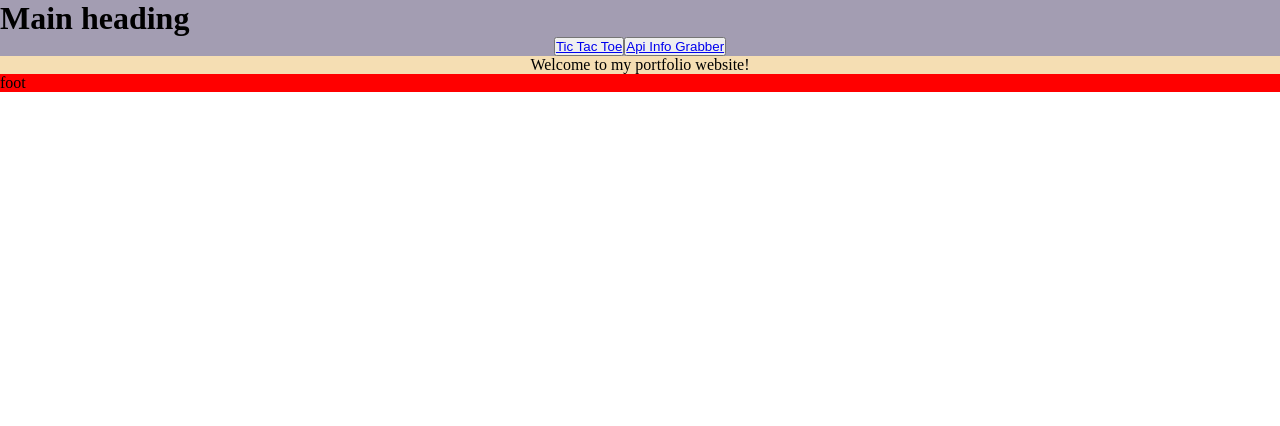
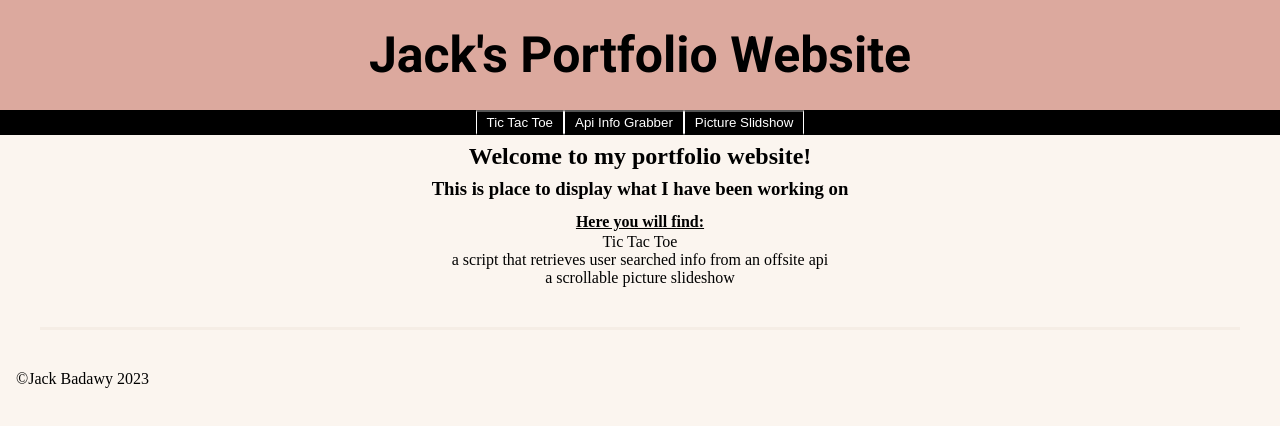
Before and after one commit to JackBadawy/Jack.Badawy-portfolio-website, a plain HTML site: page index.html in a window 1280 px wide. Drawn offline with Linux system fonts and the light colour scheme.

Commit message:
updated portfolio

```diff
--- a/api_infograbber.css
+++ b/api_infograbber.css
@@ -28,6 +28,7 @@
   /* left: -30%; */
   /* margin-right: auto; */
   border: 1px solid black;
+  margin-bottom: 5vh;
 }
 
 #name-paragraph {
--- a/index.html
+++ b/index.html
@@ -9,18 +9,31 @@
   </head>
   <body>
     <header>
-      <h1>Main heading</h1>
+      <h1>Jack's Portfolio Website</h1>
       <nav>
-        <button>
+        <button id="nav-button">
           <a href="tictactoe.html">Tic Tac Toe</a>
         </button>
-        <button>
+        <button id="nav-button">
           <a href="api_infograbber.html">Api Info Grabber</a>
+        </button>
+        <button id="nav-button">
+          <a href="pic_slideshow.html">Picture Slidshow</a>
         </button>
       </nav>
     </header>
-    <main><p>Welcome to my portfolio website!</p></main>
+    <main id="home-main">
+      <h2>Welcome to my portfolio website!</h2>
+      <h3>This is place to display what I have been working on</h3>
+      <h4>Here you will find:</h4>
+      <p>Tic Tac Toe</p>
+      <p>a script that retrieves user searched info from an offsite api</p>
+      <p>a scrollable picture slideshow</p>
+    </main>
     <!--write what you currently have on this portfolio-->
-    <footer>foot</footer>
+    <footer>
+      <hr />
+      <p id="copy-paragraph">&copy;Jack Badawy 2023</p>
+    </footer>
   </body>
 </html>
--- a/main.css
+++ b/main.css
@@ -1,12 +1,50 @@
+@import url("https://fonts.googleapis.com/css2?family=Lato:wght@300&family=Roboto:wght@700&display=swap");
+
+/* @font-face {
+  font-family: Roboto;
+  src: url();
+} */
+
 * {
   padding: 0;
   margin: 0;
 }
 
+:root {
+  /*  Colours */
+  --header_clr: #dca99e;
+  --nav_clr: #000;
+  --body_clr: #fbf5ef; /* bone white */
+  --hr_clr: #f5ede5;
+}
+
+h1 {
+  margin-top: 2vh;
+  margin-bottom: 2vh;
+  text-align: center;
+  padding: 10px;
+  font-size: 50px;
+}
+
+h2,
+h3 {
+  padding-bottom: 0.5rem;
+}
+
+h4 {
+  padding: 2px;
+  padding-top: 5px;
+  text-decoration: underline;
+}
+
 header {
-  background-color: rgb(163, 157, 178);
+  background-color: var(--header_clr);
   display: flex;
   flex-wrap: wrap;
+  min-height: 9vh;
+  position: relative;
+  font-family: roboto;
+  font-size: larger;
 }
 
 nav {
@@ -16,22 +54,66 @@ nav {
   justify-content: center;
   align-items: center;
   position: relative;
+  background-color: var(--nav_clr);
+  min-height: 25px;
+  max-height: 5vh;
+}
+
+#nav-button {
+  border-radius: 0%;
+  min-height: 25px;
+
+  background-color: var(--nav_clr);
+  border-left: 1px solid #fff;
+  border-right: 1px solid #fff;
+}
+
+#nav-button:hover {
+  background-color: #383838;
+}
+
+a {
+  text-decoration: none;
+  color: #fff;
+  padding: 10px;
 }
 
 h1 {
   flex-basis: 100%;
 }
 
+#home-main {
+  display: block;
+  text-align: center;
+}
+
+body {
+  background-color: var(--body_clr);
+}
+
 main {
-  background-color: wheat; /* potentially delete all but backgorund color */
   display: flex;
   flex-wrap: wrap;
   flex-direction: row;
   justify-content: center;
+  margin-top: 1vh;
+  /* min-height: 80vh; /*consider making smaller */
 }
 
-footer {
+hr {
+  margin: 5vh;
+  /* color: var(--hr_clr);*/
+  height: 3px;
+  border: 1px;
+  background-color: var(--hr_clr);
+}
+
+/*footer {
   background-color: red;
+}*/
+
+#copy-paragraph {
+  margin-left: 2vh;
 }
 
 .ticbox {
--- /dev/null
+++ b/pic_slideshow.css
@@ -0,0 +1,96 @@
+* {
+  box-sizing: border-box;
+}
+
+/* Slideshow container */
+.slideshow-container {
+  max-width: 1000px;
+  position: relative;
+  margin: auto;
+}
+
+/* Hide the images by default */
+.mySlides {
+  display: none;
+}
+
+/* Next & previous buttons */
+.prev,
+.next {
+  cursor: pointer;
+  position: absolute;
+  top: 50%;
+  width: auto;
+  margin-top: -22px;
+  padding: 16px;
+  color: white;
+  font-weight: bold;
+  font-size: 18px;
+  transition: 0.6s ease;
+  border-radius: 0 3px 3px 0;
+  user-select: none;
+}
+
+/* Position the "next button" to the right */
+.next {
+  right: 0;
+  border-radius: 3px 0 0 3px;
+}
+
+/* On hover, add a black background color with a little bit see-through */
+.prev:hover,
+.next:hover {
+  background-color: rgba(0, 0, 0, 0.8);
+}
+
+/* Caption text */
+.text {
+  color: #f2f2f2;
+  font-size: 15px;
+  padding: 8px 12px;
+  position: absolute;
+  bottom: 8px;
+  width: 100%;
+  text-align: center;
+}
+
+/* Number text (1/3 etc) */
+.numbertext {
+  color: #f2f2f2;
+  font-size: 12px;
+  padding: 8px 12px;
+  position: absolute;
+  top: 0;
+}
+
+/* The dots/bullets/indicators */
+.dot {
+  cursor: pointer;
+  height: 15px;
+  width: 15px;
+  margin: 0 2px;
+  background-color: #bbb;
+  border-radius: 50%;
+  display: inline-block;
+  transition: background-color 0.6s ease;
+}
+
+.active,
+.dot:hover {
+  background-color: #717171;
+}
+
+/* Fading animation */
+.fade {
+  animation-name: fade;
+  animation-duration: 1.5s;
+}
+
+@keyframes fade {
+  from {
+    opacity: 0.4;
+  }
+  to {
+    opacity: 1;
+  }
+}
```
Also changed, not shown: api_infograbber.html (+10 -4 lines), pic_slideshow.html (added, +67 -0 lines), pic_slideshow.js (added, +31 -0 lines), tictactoe.html (+9 -3 lines), tictactoe.js (+12 -2 lines), img/img1.png (added), img/img2.png (added), img/img3.png (added).
